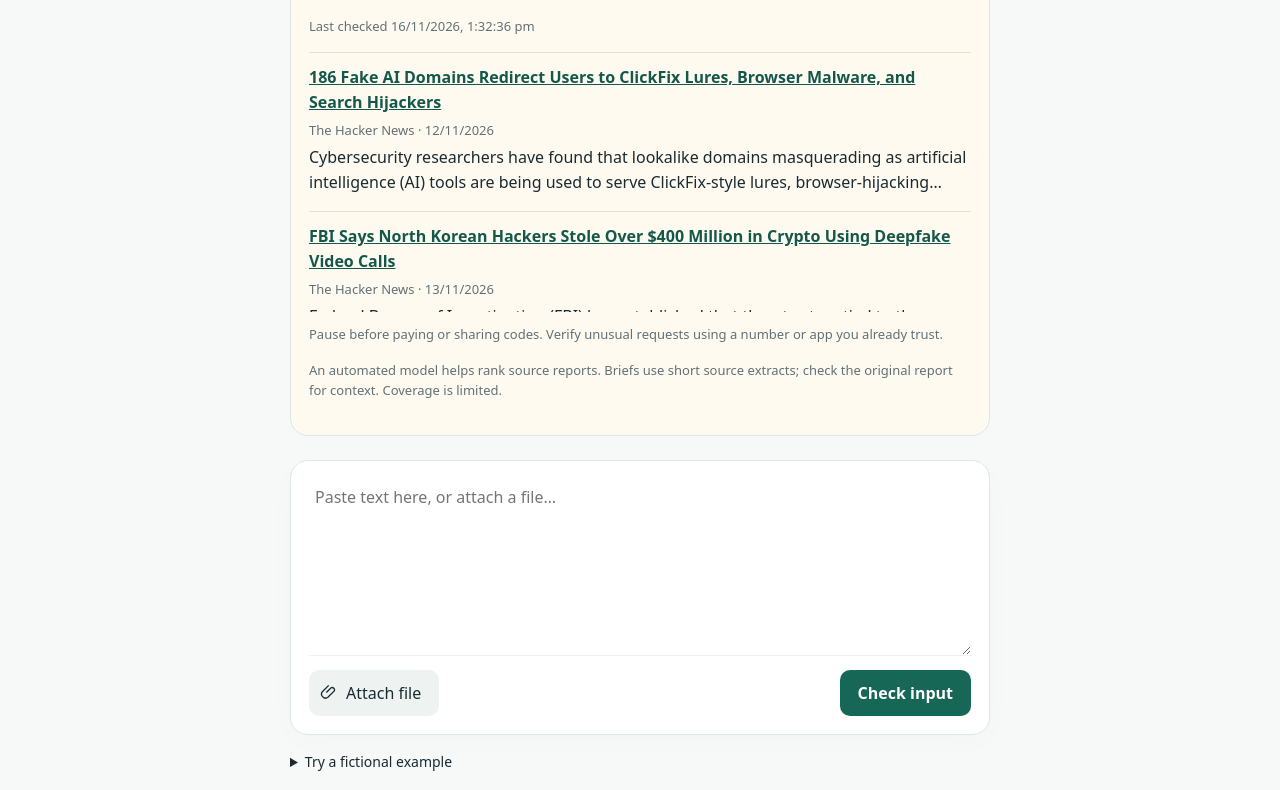
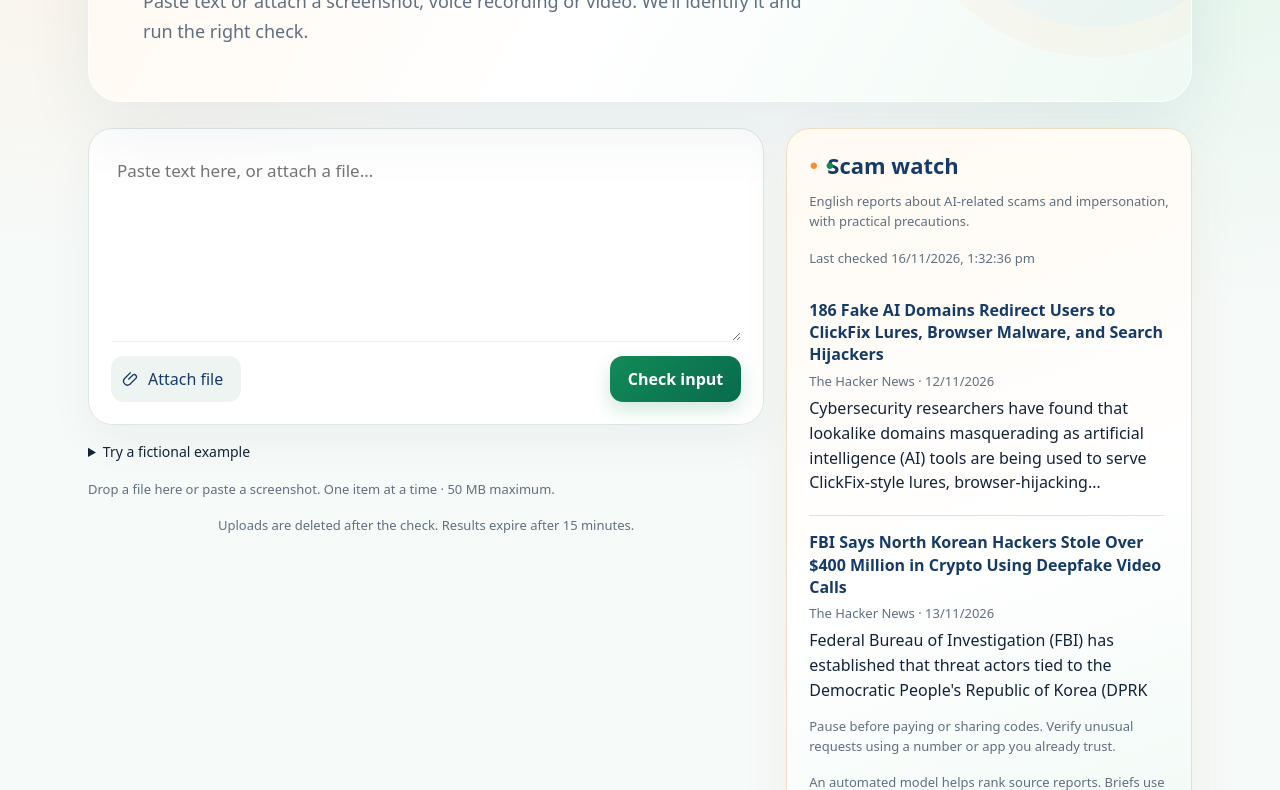
Before and after one commit to Dhiren00/ai_hackthon, a plain HTML site: page static/index.html in a window 1280 px wide. Shown: the part 356-1146 px from the top of the page. Drawn offline with Linux system fonts and the light colour scheme.

Commit message:
Add regional scam news and Tiranga interface

```diff
--- a/static/index.html
+++ b/static/index.html
@@ -12,13 +12,27 @@ main{max-width:740px;margin:38px auto;padding:0 20px}header{display:flex;align-i
 h3{font-size:18px;margin:24px 0 12px}.risk-label{font-size:22px;font-weight:650;margin-bottom:8px}meter{width:100%;height:18px;accent-color:var(--accent)}.risk-high{color:#9a351d}.risk-review{color:#725200}.verification{border-top:1px solid var(--line);margin-top:20px}.verification label,dialog label{display:block;font-weight:600;font-size:14px;margin:18px 0 7px}.verification select{max-width:100%;width:100%;white-space:normal;font-size:14px}.verification p{margin-top:14px}.result-actions{flex-wrap:wrap}.result-actions .button{white-space:normal}.demo-options{margin:16px 0}.demo-options small{display:block;margin-top:8px}.help-entry{text-align:center;margin-top:26px}dialog{border:1px solid var(--line);border-radius:18px;padding:24px;max-width:620px;width:calc(100% - 24px);max-height:90dvh;overflow:auto;color:var(--ink)}dialog::backdrop{background:#102c3380}.close-dialog{position:sticky;top:0;z-index:1;float:right;margin:0 0 12px 12px}dialog textarea{border:1px solid var(--line);min-height:130px;border-radius:9px;padding:12px}dialog input{width:100%;min-width:0;border:1px solid var(--line);border-radius:9px;padding:12px;font:inherit}dialog a{color:var(--accent)}.action-check{display:flex;gap:10px;align-items:flex-start;margin-bottom:12px}.action-check input{margin-top:6px}.action-check label{margin:0;font-weight:400}#action-plan{padding-left:22px}#score-caption{margin-top:8px}#verification-note{color:var(--muted)}
 meter{--meter-color:#697e85}meter[data-level="high"]{--meter-color:#c44725}meter[data-level="review"]{--meter-color:#aa7c15}meter::-webkit-meter-optimum-value,meter::-webkit-meter-suboptimum-value,meter::-webkit-meter-even-less-good-value{background:var(--meter-color)}meter::-moz-meter-bar{background:var(--meter-color)}
 #caution-feed{margin:0 0 24px;background:#fffaf0;box-shadow:none}#caution-feed h2{font-size:19px}#caution-items{max-height:260px;overflow:auto}#caution-feed article{border-top:1px solid #eadfc9;padding:12px 0}#caution-feed a{color:#14584b;font-weight:600}#caution-feed article p{margin:5px 0}#caution-status{font-size:13px;color:var(--muted)}
+
+/* Warm, accessible Tiranga-inspired product surface. */
+:root{--saffron:#ff8a2a;--green:#138a58;--navy:#173b68;--sky:#e9f4ff;--ink:#142438;--muted:#607080;--accent:#087f5b;--line:#dce6e2;--page:#f6faf8;--card:#fff}
+body{min-height:100vh;background:radial-gradient(circle at 8% 4%,#fff0df 0,transparent 30%),radial-gradient(circle at 92% 12%,#e0f5e9 0,transparent 28%),var(--page)}
+body::before{content:"";position:fixed;inset:0 0 auto;height:5px;z-index:20;background:linear-gradient(90deg,var(--saffron) 0 33.33%,#fff 33.33% 66.66%,var(--green) 66.66%);box-shadow:0 1px 8px #173b681f}
+main{max-width:1160px;margin:0 auto;padding:26px 28px 48px}header{position:sticky;top:14px;z-index:10;margin:0 0 46px;padding:12px 14px;border:1px solid #ffffffb8;border-radius:18px;background:#ffffffd9;backdrop-filter:blur(18px);box-shadow:0 10px 35px #173b6812}.brand{display:flex;align-items:center;gap:10px;color:var(--navy);font-size:19px}.brand::before{content:"S";display:grid;place-items:center;width:38px;height:38px;border-radius:12px;color:#fff;font-weight:800;background:linear-gradient(145deg,var(--saffron),var(--green));box-shadow:0 7px 16px #138a5830}select{border-color:#d9e3df;background:#f8fbfa;font-weight:600}
+.hero{position:relative;overflow:hidden;padding:clamp(26px,5vw,54px);margin-bottom:26px;border:1px solid #fff;border-radius:32px;background:linear-gradient(120deg,#fff8ef 0%,#fff 48%,#effaf4 100%);box-shadow:0 24px 70px #173b6813}.hero::after{content:"";position:absolute;right:-70px;top:-85px;width:250px;height:250px;border-radius:50%;border:40px solid #173b6808;box-shadow:0 0 0 30px #ff8a2a0a}.hero h1{max-width:720px;font-size:clamp(36px,6vw,66px);line-height:1.04;letter-spacing:-2.8px;background:linear-gradient(90deg,#d95f00 0%,var(--navy) 48%,#087f4f 100%);-webkit-background-clip:text;background-clip:text;color:transparent}.hero .intro{max-width:680px;margin:0;font-size:18px;line-height:1.65}
+.dashboard-grid{display:grid;grid-template-columns:minmax(0,1.25fr) minmax(300px,.75fr);grid-template-areas:"check news";gap:22px;align-items:start}#form{grid-area:check}#caution-feed{grid-area:news;position:sticky;top:98px;margin:0;padding:22px;background:linear-gradient(160deg,#fffaf2,#fff 55%,#f0faf5);border-color:#efdcc5;box-shadow:0 18px 50px #9a5b1612}#caution-feed h2{display:flex;align-items:center;gap:9px;font-size:22px;color:var(--navy)}#caution-feed h2::before{content:"●";color:var(--saffron);font-size:15px;filter:drop-shadow(16px 0 var(--green))}#caution-items{max-height:420px;padding-right:5px}#caution-feed article{padding:15px 0;border-color:#eadfce}#caution-feed article:first-child{border-top:0}#caution-feed a{display:block;color:var(--navy);line-height:1.4;text-decoration:none}#caution-feed a:hover{text-decoration:underline;text-decoration-color:var(--saffron);text-decoration-thickness:2px}
+.composer,.result,.progress{border-color:#dce7e2;border-radius:24px}.composer{padding:22px;box-shadow:0 16px 45px #173b680d}#dropzone{min-height:290px;background:#ffffffed}#dropzone:focus-within{border-color:#7ac3a7;box-shadow:0 0 0 4px #138a5810,0 18px 48px #173b6810}textarea{min-height:190px;font-size:17px}.button{border-radius:13px;transition:transform .18s ease,box-shadow .18s ease,background .18s ease}.button:hover:not(:disabled){transform:translateY(-1px)}.primary{background:linear-gradient(135deg,var(--green),#086b4d);box-shadow:0 8px 18px #138a5830}.secondary{background:#edf4f1}.attach{color:var(--navy)}.notice{border-left:4px solid var(--saffron)}.result,.progress{background:#fff;box-shadow:0 18px 50px #173b680c}.risk-label{font-size:clamp(24px,4vw,34px)}meter{height:24px}footer{margin-top:32px}
+@media(max-width:820px){main{padding:20px 18px 40px}header{top:10px;margin-bottom:28px}.dashboard-grid{grid-template-columns:1fr;grid-template-areas:"check" "news"}#caution-feed{position:static}.hero{border-radius:24px}.hero h1{letter-spacing:-1.8px}}
+@media(max-width:520px){main{padding:16px 14px 34px}header{padding:10px;margin-bottom:22px}.brand{font-size:16px}.brand::before{width:34px;height:34px}.hero{padding:26px 20px}.hero h1{font-size:38px}.hero .intro{font-size:16px}.composer{padding:17px}.toolbar{align-items:stretch}.toolbar .button{flex:1}.result-actions .button{width:100%}}
 </style>
 </head>
 <body>
 <main>
 <header><span class="brand">S.H.I.E.L.D.</span><select id="language" aria-label="Language"><option value="en">English</option><option value="hi">हिन्दी</option><option value="te">తెలుగు</option></select></header>
+<section class="hero">
 <h1 data-i18n="title">One input. A clear next step.</h1>
 <p class="intro" data-i18n="intro">Paste text or attach a screenshot, voice recording or video. We’ll identify it and run the right check.</p>
+</section>
+<div class="dashboard-grid">
 <section id="caution-feed" class="composer" aria-labelledby="caution-title">
 <h2 id="caution-title" data-i18n="caution_title">Scam watch</h2>
 <p class="hint" data-i18n="caution_intro">Recent reports about AI-enabled scams, with practical precautions.</p>
@@ -38,6 +52,7 @@ meter{--meter-color:#697e85}meter[data-level="high"]{--meter-color:#c44725}meter
 <p class="hint" data-i18n="hint">Drop a file here or paste a screenshot. One item at a time · 50 MB maximum.</p>
 <p class="privacy" data-i18n="privacy">Uploads are deleted after the check. Results expire after 15 minutes.</p>
 </form>
+</div>
 <div class="error" id="error" role="alert" hidden></div>
 <section class="progress" id="progress" hidden aria-labelledby="progress-heading">
 <h2 id="progress-heading" data-i18n="working">Checking your input</h2><div id="status" role="status" aria-live="polite"></div>
```
